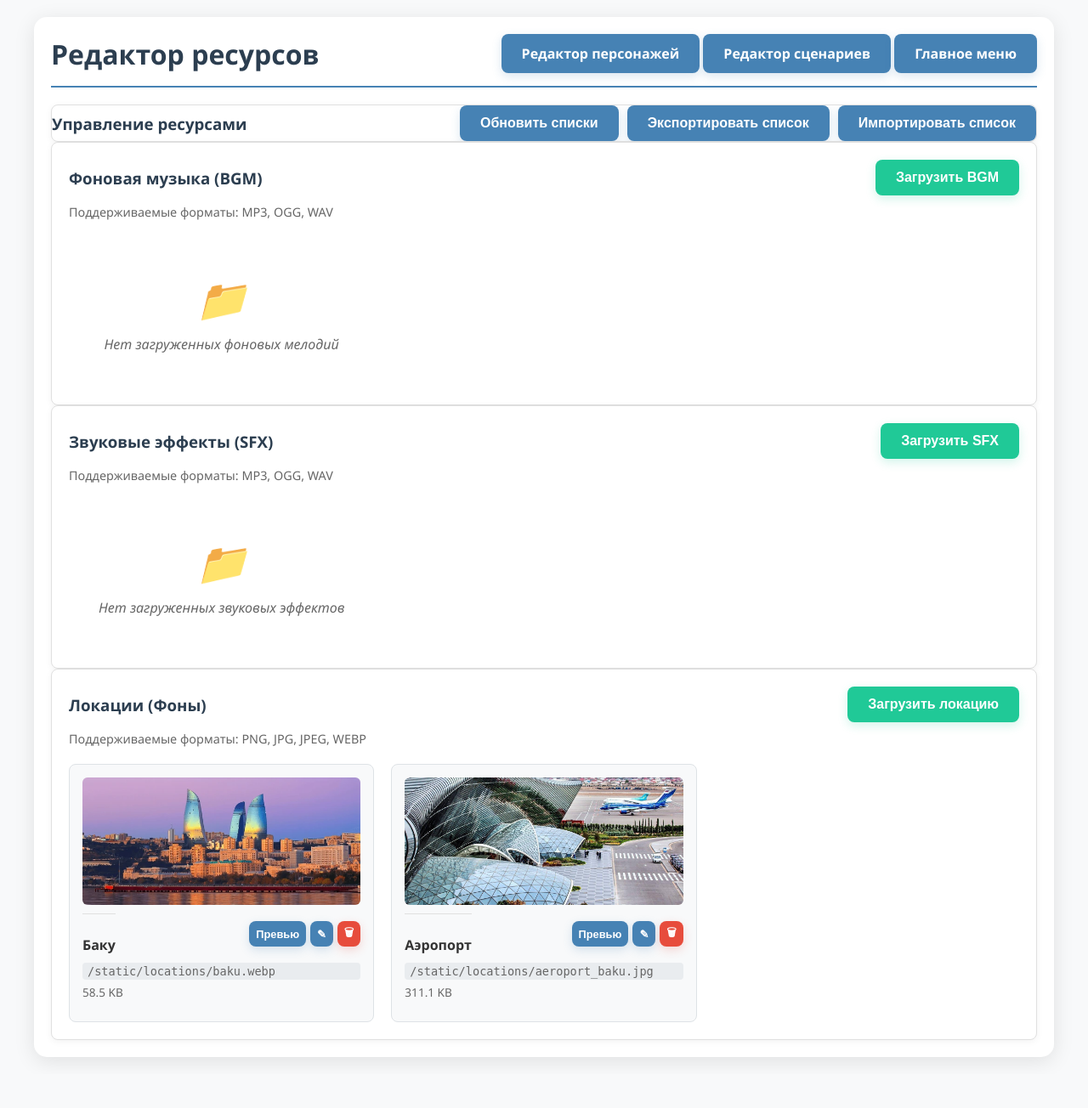
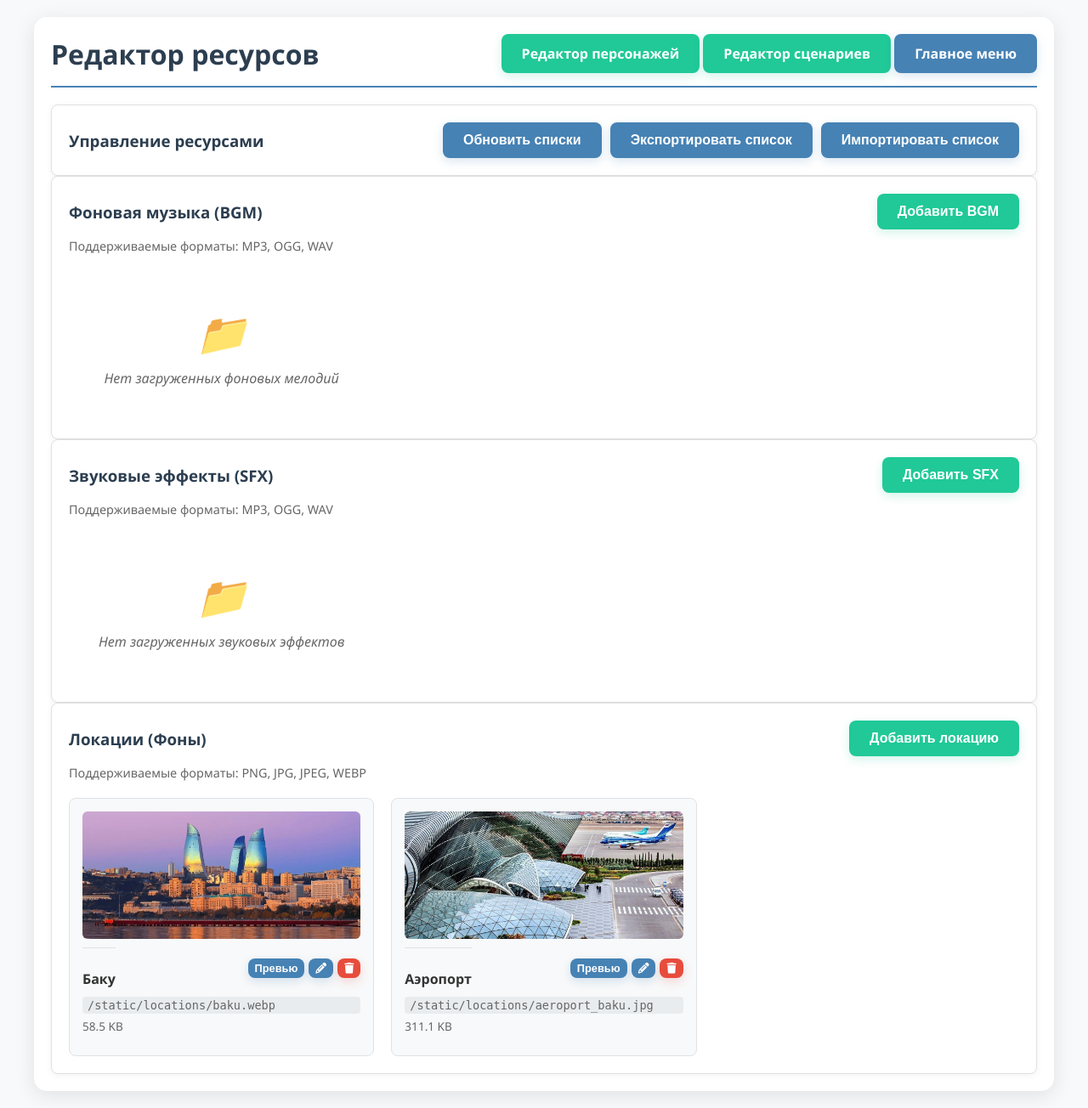
Before and after one commit to appsfolder/SWVNE, a Flask app: page /asset-editor in a window 1280 px wide. Shown: the whole page at 85% size. Before the commit the page ends 1249 px from the top, so only its background shows below. Run offline with Flask 3, Linux system fonts and the light colour scheme.

Commit message:
fixing asset editor step 1

```diff
--- a/static/js/asset_editor.js
+++ b/static/js/asset_editor.js
@@ -194,7 +194,7 @@ document.addEventListener('DOMContentLoaded', () => {
                     resetAudioPlayer();
                     audioPlayer.src = asset.path;
                     audioPlayer.play();
-                    playBtn.textContent = '⏸️';
+                    playBtn.textContent = '❚❚';
                     playBtn.classList.add('playing');
                     currentPlayingBtn = playBtn;
                 }
@@ -327,7 +327,7 @@ document.addEventListener('DOMContentLoaded', () => {
                         `Загружено ${uploaded} файл(ов). Ошибки: ${errors.length}`);
                 }
             } else {
-                notifications.error('Ошибка загрузки', `Не удалось загрузить файлы:\\n${errors.join('\\n')}`);
+                notifications.error('Ошибка загрузки', `Не удалось загрузить файлы:\n${errors.join('\n')}`);
             }
 
         } catch (error) {
@@ -341,7 +341,7 @@ document.addEventListener('DOMContentLoaded', () => {
     // Delete asset
     async function deleteAsset(type, path, name) {
         const shouldDelete = await notifications.confirm('Удаление ресурса',
-            `Удалить "${name}"?\\n\\nЭто действие нельзя отменить.`);
+            `Удалить "${name}"?\n\nЭто действие нельзя отменить.`);
 
         if (!shouldDelete) return;
 
@@ -465,15 +465,15 @@ document.addEventListener('DOMContentLoaded', () => {
                 }
 
                 // This is informational import - showing what assets should exist
-                let message = 'Импортированный список содержит:\\n\\n';
+                let message = 'Импортированный список содержит:\n\n';
 
                 const bgmCount = (data.assets.bgm || []).length;
                 const sfxCount = (data.assets.sfx || []).length;
                 const locationsCount = (data.assets.locations || []).length;
 
-                message += `BGM: ${bgmCount} файл(ов)\\n`;
-                message += `SFX: ${sfxCount} файл(ов)\\n`;
-                message += `Локации: ${locationsCount} файл(ов)\\n\\n`;
+                message += `BGM: ${bgmCount} файл(ов)\n`;
+                message += `SFX: ${sfxCount} файл(ов)\n`;
+                message += `Локации: ${locationsCount} файл(ов)\n\n`;
                 message += 'Примечание: Это информационный импорт. Сами файлы нужно загружать отдельно.';
 
                 notifications.success('Импорт завершён', message);
--- a/templates/asset_editor.html
+++ b/templates/asset_editor.html
@@ -1,42 +1,85 @@
-<!DOCTYPE html>
+<!doctype html>
 <html lang="ru">
     <head>
-    <meta charset="UTF-8">
-    <meta name="viewport" content="width=device-width, initial-scale=1.0">
+        <meta charset="UTF-8" />
+        <meta name="viewport" content="width=device-width, initial-scale=1.0" />
         <title>Редактор ресурсов - VNE</title>
-    <link rel="stylesheet" href="{{ url_for('static', filename='css/style.css') }}">
+        <link
+            rel="stylesheet"
+            href="{{ url_for('static', filename='css/style.css') }}"
+        />
+        <link
+            rel="stylesheet"
+            href="https://cdnjs.cloudflare.com/ajax/libs/font-awesome/6.5.1/css/all.min.css"
+            integrity="sha512-DTOQO9RWCH3ppGqcWaEA1BIZOC6xxalwEsw9c2QQeAIftl+Vegovlnee1c9QX4TctnWMn13TZye+giMm8e2LwA=="
+            crossorigin="anonymous"
+            referrerpolicy="no-referrer"
+        />
     </head>
     <body class="creator-body">
         <div class="creator-container">
             <div class="creator-header">
                 <h1>Редактор ресурсов</h1>
                 <div>
-                <a href="/character-creator" class="btn btn--secondary">Редактор персонажей</a>
-                <a href="/scenario-creator" class="btn btn--secondary">Редактор сценариев</a>
+                    <a href="/character-creator" class="btn btn--primary"
+                        >Редактор персонажей</a
+                    >
+                    <a href="/scenario-creator" class="btn btn--primary"
+                        >Редактор сценариев</a
+                    >
                     <a href="/" class="btn btn--secondary">Главное меню</a>
                 </div>
             </div>
 
             <div class="creator-card controls-card">
-            <div class="creator-card-content">
+                <div class="creator-card-content creator-card-header">
                     <h3>Управление ресурсами</h3>
                     <div class="controls-wrapper">
-                    <button class="btn btn--secondary" id="refresh-assets-btn">Обновить списки</button>
-                    <button class="btn btn--secondary" id="export-assets-btn">Экспортировать список</button>
-                    <input type="file" id="import-assets-input" accept=".json" style="display: none;">
-                    <button class="btn btn--secondary" id="import-assets-btn">Импортировать список</button>
+                        <button
+                            class="btn btn--secondary"
+                            id="refresh-assets-btn"
+                        >
+                            Обновить списки
+                        </button>
+                        <button
+                            class="btn btn--secondary"
+                            id="export-assets-btn"
+                        >
+                            Экспортировать список
+                        </button>
+                        <input
+                            type="file"
+                            id="import-assets-input"
+                            accept=".json"
+                            style="display: none"
+                        />
+                        <button
+                            class="btn btn--secondary"
+                            id="import-assets-btn"
+                        >
+                            Импортировать список
+                        </button>
                     </div>
                 </div>
             </div>
 
-        <!-- BGM Section -->
             <div class="creator-card">
                 <div class="asset-section-header">
                     <h3>Фоновая музыка (BGM)</h3>
-                <button class="btn btn--primary" id="upload-bgm-btn">Загрузить BGM</button>
+                    <button class="btn btn--primary" id="upload-bgm-btn">
+                        Добавить BGM
+                    </button>
                 </div>
-            <p class="asset-description">Поддерживаемые форматы: MP3, OGG, WAV</p>
-            <input type="file" id="bgm-file-input" accept=".mp3,.ogg,.wav" multiple style="display: none;">
+                <p class="asset-description">
+                    Поддерживаемые форматы: MP3, OGG, WAV
+                </p>
+                <input
+                    type="file"
+                    id="bgm-file-input"
+                    accept=".mp3,.ogg,.wav"
+                    multiple
+                    style="display: none"
+                />
 
                 <div class="assets-grid" id="bgm-assets-grid">
                     <!-- BGM assets will be dynamically loaded here -->
@@ -47,10 +90,20 @@
             <div class="creator-card">
                 <div class="asset-section-header">
                     <h3>Звуковые эффекты (SFX)</h3>
-                <button class="btn btn--primary" id="upload-sfx-btn">Загрузить SFX</button>
+                    <button class="btn btn--primary" id="upload-sfx-btn">
+                        Добавить SFX
+                    </button>
                 </div>
-            <p class="asset-description">Поддерживаемые форматы: MP3, OGG, WAV</p>
-            <input type="file" id="sfx-file-input" accept=".mp3,.ogg,.wav" multiple style="display: none;">
+                <p class="asset-description">
+                    Поддерживаемые форматы: MP3, OGG, WAV
+                </p>
+                <input
+                    type="file"
+                    id="sfx-file-input"
+                    accept=".mp3,.ogg,.wav"
+                    multiple
+                    style="display: none"
+                />
 
                 <div class="assets-grid" id="sfx-assets-grid">
                     <!-- SFX assets will be dynamically loaded here -->
@@ -61,10 +114,20 @@
             <div class="creator-card">
                 <div class="asset-section-header">
                     <h3>Локации (Фоны)</h3>
-                <button class="btn btn--primary" id="upload-locations-btn">Загрузить локацию</button>
+                    <button class="btn btn--primary" id="upload-locations-btn">
+                        Добавить локацию
+                    </button>
                 </div>
-            <p class="asset-description">Поддерживаемые форматы: PNG, JPG, JPEG, WEBP</p>
-            <input type="file" id="locations-file-input" accept=".png,.jpg,.jpeg,.webp" multiple style="display: none;">
+                <p class="asset-description">
+                    Поддерживаемые форматы: PNG, JPG, JPEG, WEBP
+                </p>
+                <input
+                    type="file"
+                    id="locations-file-input"
+                    accept=".png,.jpg,.jpeg,.webp"
+                    multiple
+                    style="display: none"
+                />
 
                 <div class="scenes-grid" id="locations-assets-grid">
                     <!-- Location assets will be dynamically loaded here -->
@@ -73,7 +136,7 @@
         </div>
 
         <!-- Upload Progress -->
-    <div id="upload-progress" class="upload-progress" style="display: none;">
+        <div id="upload-progress" class="upload-progress" style="display: none">
             <div class="progress-bar">
                 <div class="progress-fill" id="progress-fill"></div>
             </div>
@@ -86,8 +149,18 @@
                 <div class="asset-header">
                     <h4 class="asset-name"></h4>
                     <div class="asset-actions">
-                    <button class="btn btn--small btn--secondary play-btn" title="Воспроизвести">▶</button>
-                    <button class="btn btn--small btn--danger delete-btn" title="Удалить">🗑</button>
+                        <button
+                            class="btn btn--small btn--secondary play-btn"
+                            title="Воспроизвести"
+                        >
+                            ▶
+                        </button>
+                        <button
+                            class="btn btn--small btn--danger delete-btn"
+                            title="Удалить"
+                        >
+                            <i class="fa-solid fa-trash"></i>
+                        </button>
                     </div>
                 </div>
                 <div class="asset-info">
@@ -100,14 +173,29 @@
         <template id="location-asset-template">
             <div class="asset-card location-asset">
                 <div class="location-preview">
-                <img class="location-image" src="" alt="Location preview">
+                    <img class="location-image" src="" alt="Location preview" />
                 </div>
                 <div class="asset-header">
                     <h4 class="asset-name"></h4>
                     <div class="asset-actions">
-                    <button class="btn btn--small btn--secondary preview-btn" title="Предпросмотр">Превью</button>
-                    <button class="btn btn--small btn--secondary edit-btn" title="Редактировать">✎</button>
-                    <button class="btn btn--small btn--danger delete-btn" title="Удалить">🗑</button>
+                        <button
+                            class="btn btn--small btn--secondary preview-btn"
+                            title="Предпросмотр"
+                        >
+                            Превью
+                        </button>
+                        <button
+                            class="btn btn--small btn--secondary edit-btn"
+                            title="Редактировать"
+                        >
+                            <i class="fa-solid fa-pencil"></i>
+                        </button>
+                        <button
+                            class="btn btn--small btn--danger delete-btn"
+                            title="Удалить"
+                        >
+                            <i class="fa-solid fa-trash"></i>
+                        </button>
                     </div>
                 </div>
                 <div class="asset-info">
@@ -118,14 +206,20 @@
         </template>
 
         <!-- Location Preview Modal -->
-    <div id="location-preview-modal" class="modal" style="display: none;">
+        <div id="location-preview-modal" class="modal" style="display: none">
             <div class="modal-content location-preview-content">
                 <div class="modal-header">
                     <h3 id="location-preview-title">Предпросмотр локации</h3>
-                <button class="modal-close" id="close-location-preview">&times;</button>
+                    <button class="modal-close" id="close-location-preview">
+                        &times;
+                    </button>
                 </div>
                 <div class="location-preview-body">
-                <img id="location-preview-image" src="" alt="Location preview">
+                    <img
+                        id="location-preview-image"
+                        src=""
+                        alt="Location preview"
+                    />
                 </div>
             </div>
         </div>
--- a/templates/character_creator.html
+++ b/templates/character_creator.html
@@ -12,6 +12,7 @@
             <h1>Редактор персонажей</h1>
             <div>
                 <a href="/scenario-creator" class="btn btn--primary">Редактор сценариев</a>
+                <a href="/asset-editor" class="btn btn--primary">Редактор ресурсов</a>
                 <a href="/" class="btn btn--secondary">Главное меню</a>
             </div>
         </div>
```
Also changed, not shown: app.py (line endings or trailing spaces). Lines whose indentation alone changed are shown as unchanged.
